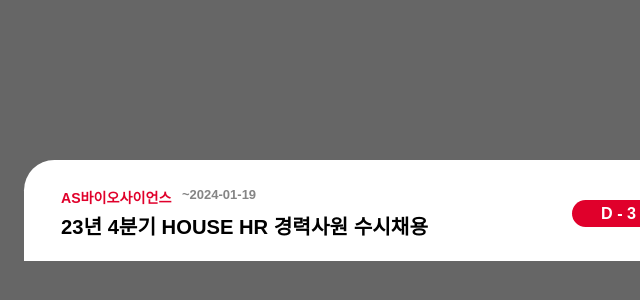
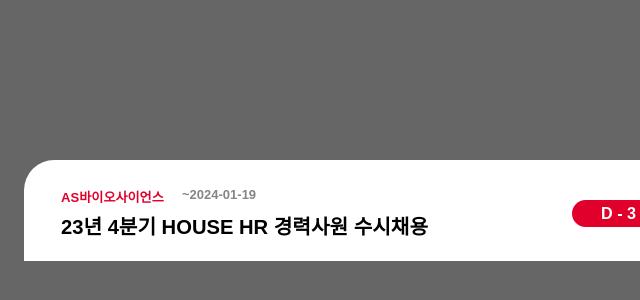
Before and after one commit to yeun0010a/card, a plain HTML site: page index.html in a window 1280 px wide. Shown: the part 140-440 px from the top of the page, 284-924 px from the left. Drawn offline with Linux system fonts and the light colour scheme.

Commit message:
폰트 작게

```diff
--- a/style.css
+++ b/style.css
@@ -69,7 +69,7 @@ body{background-color: #666;}
   color: var(--sk-pic-point-color, #e0002b);
   text-align: left;
   font-family: "Inter-Bold", sans-serif;
-  font-size: 14.13907241821289px;
+  font-size: 13.13907241821289px;
   font-weight: 700;
   position: relative;
   width: 115px;
```
